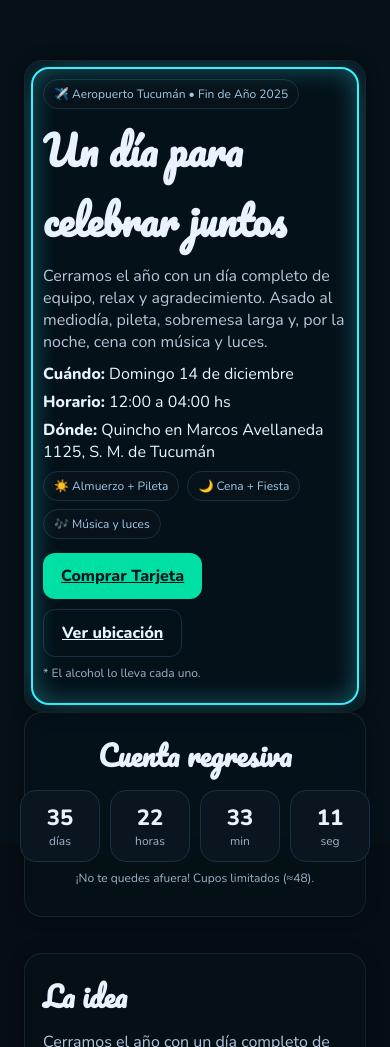
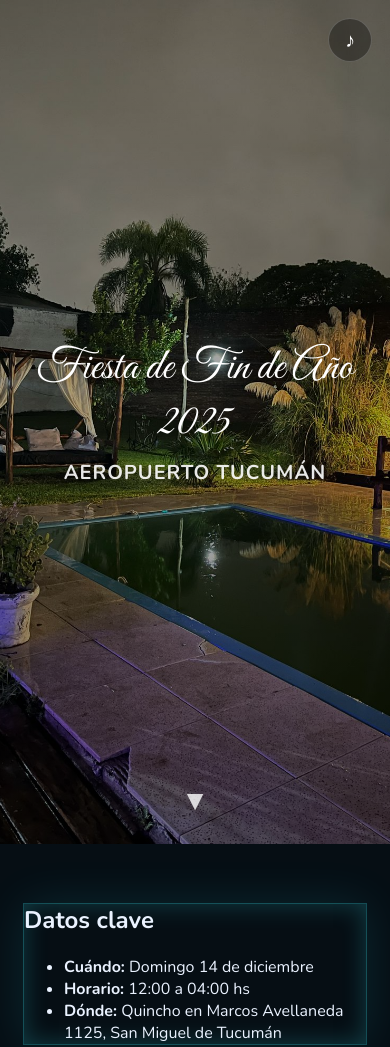
Before and after one commit to azafe/EventoAeropuerto, a plain HTML site: page index.html in a window 390 px wide. Shown: the top 1047 px of the page. Drawn offline with nearby package versions, Linux system fonts and the light colour scheme.

Commit message:
Fondo de hero image

```diff
--- a/app.js
+++ b/app.js
@@ -1,19 +1,31 @@
-const CONFIG = { fechaEvento: '2025-12-14T12:00:00-03:00' };
-const timerEl = document.getElementById('timer');
+// Fecha del evento (mediodía ARG)
+const EVENT_DATE = '2025-12-14T12:00:00-03:00';
+
+// Countdown
+const el = document.getElementById('timer');
 const pad = n => String(n).padStart(2,'0');
-
 function tick(){
-  const now = new Date();
-  const end = new Date(CONFIG.fechaEvento);
+  const now = new Date(), end = new Date(EVENT_DATE);
   const diff = Math.max(0, end - now);
   const d = Math.floor(diff/86400000);
   const h = Math.floor(diff%86400000/3600000);
   const m = Math.floor(diff%3600000/60000);
   const s = Math.floor(diff%60000/1000);
-  timerEl.innerHTML = `
+  el.innerHTML = `
     <div class="box"><div class="num">${pad(d)}</div><div class="lbl">días</div></div>
     <div class="box"><div class="num">${pad(h)}</div><div class="lbl">horas</div></div>
     <div class="box"><div class="num">${pad(m)}</div><div class="lbl">min</div></div>
     <div class="box"><div class="num">${pad(s)}</div><div class="lbl">seg</div></div>`;
 }
 setInterval(tick, 1000); tick();
+
+// Música (opcional)
+const btn = document.getElementById('musicBtn');
+const audio = document.getElementById('bgm');
+let playing = false;
+btn.addEventListener('click', async () => {
+  try{
+    if(!playing){ await audio.play(); playing = true; btn.textContent = '❚❚'; }
+    else{ audio.pause(); playing = false; btn.textContent = '♪'; }
+  }catch(e){ console.log(e); }
+});
--- a/index.html
+++ b/index.html
@@ -1,66 +1,71 @@
+<!DOCTYPE html>
+<html lang="es">
 <head>
+  <meta charset="utf-8" />
+  <meta name="viewport" content="width=device-width, initial-scale=1" />
+  <title>Fin de Año · Aeropuerto Tucumán 2025</title>
 
-  <!-- Nuevas fuentes -->
-  <link href="https://fonts.googleapis.com/css2?family=Nunito:wght@400;600;800&family=Pacifico&display=swap" rel="stylesheet">
-  <link rel="stylesheet" href="style.css">
+  <!-- Fuentes: cursiva elegante + legible -->
+  <link href="https://fonts.googleapis.com/css2?family=Nunito:wght@400;700;900&family=Great+Vibes&display=swap" rel="stylesheet">
+  <link rel="stylesheet" href="style.css" />
 </head>
 <body>
-  <div class="bg-leaves"></div>
 
-  <div class="wrap">
-    <!-- =============== HERO =============== -->
-    <section class="hero section" id="hero">
-      <!-- ÚNICA con neón -->
-      <div class="neon-card">
-        <span class="badge">✈️ Aeropuerto Tucumán • Fin de Año 2025</span>
-        <h1 class="script">Un día para celebrar juntos</h1>
-        <p class="lead">
-          Cerramos el año con un día completo de equipo, relax y agradecimiento.
-          Asado al mediodía, pileta, sobremesa larga y, por la noche, cena con música y luces.
-        </p>
+  <!-- ====== HERO FULL ====== -->
+  <header id="hero" class="hero">
+    <div class="hero-overlay"></div>
 
-        <!-- Datos clave -->
-        <ul class="clean" style="margin-top:6px">
+    <!-- Texto principal -->
+    <div class="hero-inner">
+  <h1 class="script big-title">Fiesta de Fin de Año 2025</h1>
+  <h2 class="script subtitle">Aeropuerto Tucumán</h2>
+</div>
+
+    <!-- Chevron scroll -->
+    <a href="#info" class="chevron" aria-label="Bajar a la información">▼</a>
+
+    <!-- Música (opcional) -->
+    <button class="music-btn" id="musicBtn" aria-label="Reproducir música">♪</button>
+    <audio id="bgm" loop>
+
+    </audio>
+  </header>
+
+  <main class="wrap">
+    <!-- ====== INFO RÁPIDA ====== -->
+    <section id="info" class="section">
+      <div class="card neon-once">
+        <h2 class="script">Datos clave</h2>
+        <ul class="clean">
           <li><b>Cuándo:</b> Domingo 14 de diciembre</li>
           <li><b>Horario:</b> 12:00 a 04:00 hs</li>
-          <li><b>Dónde:</b> Quincho en Marcos Avellaneda 1125, S. M. de Tucumán</li>
+          <li><b>Dónde:</b> Quincho en Marcos Avellaneda 1125, San Miguel de Tucumán</li>
         </ul>
-
-        <!-- Pills -->
-        <div class="pill-row">
-          <span class="pill">☀️ Almuerzo + Pileta</span>
-          <span class="pill">🌙 Cena + Fiesta</span>
-          <span class="pill">🎶 Música y luces</span>
-        </div>
-
-        <!-- CTAs -->
-        <div class="cta-buttons">
-          <a href="#comprar" class="btn btn-primary">Comprar Tarjeta</a>
-          <a href="#lugar" class="btn btn-outline">Ver ubicación</a>
-        </div>
-
-        <p class="note">* El alcohol lo lleva cada uno.</p>
       </div>
 
-      <!-- La segunda card del hero AHORA SIN NEÓN -->
-      <div class="card">
+      <div class="card glass">
         <h2 class="script center">Cuenta regresiva</h2>
         <div id="timer" class="timer" aria-live="polite"></div>
-        <p class="note center">¡No te quedes afuera! Cupos limitados (≈48).</p>
       </div>
     </section>
 
-    <!-- =============== IDEA =============== -->
-    <section class="section" id="idea">
+    <!-- ====== IDEA + PROGRAMA ====== -->
+    <section class="section">
       <div class="grid-2">
-        <div class="card">
+        <div class="card glass">
           <h2 class="script">La idea</h2>
-          <p class="lead">Cerramos el año con un día completo de equipo, relax y agradecimiento. Asado al mediodía, pileta, sobremesa larga y, por la noche, cena con música y luces.</p>
+          <p class="lead">
+            Cerramos el año con un día completo de equipo, relax y agradecimiento.
+            Asado al mediodía, pileta, sobremesa larga y, por la noche, cena con música y luces.
+          </p>
           <ul class="clean">
-            <li>🤝 Camaradería</li><li>🍖 Asado mediodía + noche</li><li>🏊‍♂️ Pileta</li><li>🎶 Fiesta</li>
+            <li>🤝 Camaradería</li>
+            <li>🍖 Asado mediodía + noche</li>
+            <li>🏊‍♂️ Pileta</li>
+            <li>🎶 Fiesta</li>
           </ul>
         </div>
-        <div class="card">
+        <div class="card glass">
           <h2 class="script">Programa</h2>
           <ul class="clean">
             <li><b>12:00</b> Recepción y almuerzo</li>
@@ -73,9 +78,9 @@
       </div>
     </section>
 
-    <!-- =============== LUGAR =============== -->
+    <!-- ====== LUGAR ====== -->
     <section class="section" id="lugar">
-      <div class="card">
+      <div class="card glass">
         <h2 class="script">Lugar</h2>
         <p class="lead">📍 <b>Marcos Avellaneda 1125, San Miguel de Tucumán</b></p>
         <iframe class="mapa"
@@ -84,22 +89,22 @@
       </div>
     </section>
 
-    <!-- =============== FOTOS =============== -->
+    <!-- ====== FOTOS ====== -->
     <section class="section" id="fotos">
       <h2 class="script">Fotos del lugar</h2>
       <div class="gallery grid-3">
         <img src="images/1.HEIC" alt="Salón 1">
         <img src="images/2.HEIC" alt="Salón 2">
         <img src="images/3.HEIC" alt="Salón 3">
-        <!-- agrega más si querés -->
       </div>
+      <p class="note">Tip: si ves que .HEIC no carga en algunos navegadores, exportalas a .jpg y actualizá las rutas.</p>
     </section>
 
-    <!-- =============== TARJETAS =============== -->
+    <!-- ====== TARJETAS ====== -->
     <section class="section" id="comprar">
       <h2 class="script center">Elegí tu tarjeta</h2>
       <div class="buy-grid">
-        <div class="card buy-card">
+        <div class="card glass buy-card">
           <h3 class="script">🌙 Tarjeta Noche</h3>
           <div class="price">$55.000</div>
           <ul class="clean">
@@ -114,7 +119,7 @@
           </a>
         </div>
 
-        <div class="card buy-card">
+        <div class="card glass buy-card">
           <h3 class="script">☀️ Full Pass</h3>
           <div class="price">$65.000</div>
           <ul class="clean">
@@ -132,9 +137,9 @@
       <p class="note center">* El alcohol lo lleva cada uno.</p>
     </section>
 
-    <!-- =============== FORM LINK =============== -->
+    <!-- ====== FORM ====== -->
     <section class="section center" id="form">
-      <div class="card" style="display:inline-block;max-width:760px;text-align:left">
+      <div class="card glass" style="display:inline-block;max-width:760px;text-align:left">
         <h2 class="script">Confirmar presencia</h2>
         <p class="lead">Completá el formulario para elegir tarjeta, modalidad de pago y subir tu comprobante.</p>
         <div class="cta-buttons">
@@ -146,9 +151,10 @@
         </div>
       </div>
     </section>
+  </main>
 
-    <footer>© 2025 Aeropuerto Tucumán · Organización del Evento</footer>
-  </div>
+  <footer>© 2025 Aeropuerto Tucumán · Organización del Evento</footer>
 
   <script src="app.js"></script>
 </body>
+</html>
--- a/style.css
+++ b/style.css
@@ -1,90 +1,137 @@
 :root{
   --text:#EAF2FF; --muted:#b9c6da; --bg:#060E14;
-  --neon:#3cf2ff; --neon-halo:#3cf2ff55; --accent:#00E0A4;
-  --border:#183041; --w:1120px;
+  --accent:#00E0A4; --border:#183041; --w:1120px;
 }
 *{box-sizing:border-box} html{scroll-behavior:smooth}
-body{margin:0;font-family:'Nunito',system-ui;background:var(--bg);color:var(--text);overflow-x:hidden}
+body{margin:0;background:var(--bg);color:var(--text);font-family:'Nunito',system-ui}
+
+/* ===== Texto en arco simple ===== */
+.curved-text {
+  display: inline-block;
+  font-family: 'Great Vibes', cursive;
+  font-size: clamp(40px, 9vw, 80px);
+  color: #fff;
+  text-align: center;
+  transform: rotate(-2deg);
+  letter-spacing: 2px;
+  position: relative;
+  padding-top: 50px;
+}
+
+.curved-text::before {
+  content: "";
+  position: absolute;
+  top: 0;
+  left: 50%;
+  width: 260px;
+  height: 130px;
+  border: 1px solid transparent;
+  border-top-color: transparent;
+  border-radius: 50% 50% 0 0;
+  transform: translateX(-50%) scaleX(1.3);
+  pointer-events: none;
+}
+
+/* curva visual */
+.curved-text span {
+  display: inline-block;
+  transform-origin: bottom center;
+}
+
+
+/* ===== Estilo del hero minimal tipo “boda” ===== */
+.big-title {
+  font-family: 'Great Vibes', cursive;
+  font-size: clamp(48px, 10vw, 92px);
+  font-weight: 400;
+  color: #fff;
+  margin: 0;
+  text-shadow: 0 4px 20px rgba(0, 0, 0, 0.4);
+}
+
+.subtitle {
+  font-family: 'Nunito', sans-serif;
+  font-size: clamp(20px, 4vw, 32px);
+  letter-spacing: 1px;
+  color: rgba(255,255,255,0.9);
+  text-transform: uppercase;
+  margin-top: 8px;
+}
+
+.hero {
+  position: relative;
+  min-height: 100vh;
+  display: flex;
+  flex-direction: column;
+  justify-content: center;
+  align-items: center;
+  background: url("images/HeroPileta.jpg") center/cover no-repeat fixed;
+}
+
+.hero::before {
+  content: "";
+  position: absolute;
+  inset: 0;
+  background: linear-gradient(180deg, rgba(0,0,0,0.15), rgba(0,0,0,0.5));
+  z-index: 0;
+}
+
+.hero-inner {
+  position: relative;
+  z-index: 1;
+  text-align: center;
+  padding: 0 20px;
+}
+
+.chevron {
+  position: absolute;
+  bottom: 24px;
+  left: 50%;
+  transform: translateX(-50%);
+  font-size: 28px;
+  color: #fff;
+  text-decoration: none;
+  opacity: 0.8;
+}
+/* Botón música */
+.music-btn{position:absolute;top:18px;right:18px;width:44px;height:44px;border-radius:999px;border:1px solid rgba(255,255,255,.2);background:rgba(0,0,0,.35);color:#fff;font-size:20px;cursor:pointer}
+
+/* Contenido */
 .wrap{max-width:var(--w);margin:auto;padding:24px}
 .section{margin:36px 0}
 .center{text-align:center}
-.script{font-family:'Pacifico',cursive}   /* títulos cursivos elegantes */
 
-.badge{display:inline-block;padding:6px 10px;border:1px solid var(--border);border-radius:999px;background:#08121a;font-size:12px;color:#9fcaea}
-.pill-row{display:flex;flex-wrap:wrap;gap:8px;margin-top:8px}
-.pill{font-size:12px;padding:6px 10px;border:1px solid var(--border);border-radius:999px;background:#08121a;color:#9fcaea}
-.lead{color:var(--muted);margin:10px 0}
-.note{font-size:12px;color:#9fb1c8;margin-top:8px}
-h1{font-size:40px;margin:6px 0 10px}
-h2{font-size:28px;margin:0 0 10px}
-ul.clean{list-style:none;margin:8px 0 0;padding:0;display:flex;flex-direction:column;gap:6px}
+/* Cards “glass” */
+.card.glass{
+  padding:18px;border-radius:18px;border:1px solid rgba(255,255,255,.08);
+  background:rgba(8,20,28,.35);backdrop-filter:blur(10px) saturate(120%);
+  -webkit-backdrop-filter:blur(10px) saturate(120%);
+}
 
-/* Botones */
-.btn{appearance:none;padding:12px 18px;border-radius:12px;font-weight:800;cursor:pointer;display:inline-block}
+/* Una sola con halo sutil (no marco fuerte) */
+.neon-once{box-shadow:0 0 0 1px rgba(60,242,255,.25), inset 0 0 24px rgba(60,242,255,.22), 0 0 48px rgba(60,242,255,.12)}
+
+.btn{appearance:none;padding:12px 18px;border-radius:12px;font-weight:900;display:inline-block;cursor:pointer}
 .btn-primary{background:var(--accent);color:#00141a}
 .btn-outline{background:transparent;color:var(--text);border:1px solid var(--border)}
-.cta-buttons{margin-top:14px;display:flex;gap:10px;flex-wrap:wrap}
 
-/* ===== Fondo hojas animado ===== */
-.bg-leaves{position:fixed;inset:0;z-index:-2;overflow:hidden;background:#061018}
-.bg-leaves::before,.bg-leaves::after{
-  content:"";position:absolute;inset:-6%;
-  background:url("leaves-bg.jpg") center/cover no-repeat fixed;
-  filter:saturate(1.05) contrast(1.05);will-change:transform
-}
-.bg-leaves::before{opacity:.85;animation:panSlow 60s linear infinite;transform:scale(1.18)}
-.bg-leaves::after {opacity:.45;animation:panSlow2 90s linear infinite;mix-blend-mode:soft-light;transform:scale(1.22)}
-@keyframes panSlow{0%{transform:translate3d(0,0,0) scale(1.18)}50%{transform:translate3d(-2%,-1.5%,0) scale(1.18)}100%{transform:translate3d(0,0,0) scale(1.18)}}
-@keyframes panSlow2{0%{transform:translate3d(0,0,0) scale(1.22)}50%{transform:translate3d(2%,1.5%,0) scale(1.22)}100%{transform:translate3d(0,0,0) scale(1.22)}}
-
-/* ===== Cards con transparencia (efecto vidrio) ===== */
-.card,
-.neon-card {
-  padding: 18px;
-  border-radius: 18px;
-  border: 1px solid rgba(255, 255, 255, 0.08);
-  background: rgba(8, 20, 28, 0.35); /* semitransparente */
-  backdrop-filter: blur(10px) saturate(120%);
-  -webkit-backdrop-filter: blur(10px) saturate(120%);
-  box-shadow: 0 0 15px rgba(0, 0, 0, 0.3);
-  color: var(--text);
-}
-
-/* Sólo la primera (Hero) mantiene marco de neón */
-.neon-card {
-  position: relative;
-  overflow: hidden;
-  isolation: isolate;
-}
-.neon-card::before {
-  content: "";
-  position: absolute;
-  inset: 8px;
-  border-radius: 16px;
-  box-shadow: 0 0 0 2px var(--neon),
-              inset 0 0 24px var(--neon-halo),
-              0 0 48px var(--neon-halo);
-  pointer-events: none;
-  z-index: 2;
-}
-
-.price{font-size:28px;font-weight:800;margin:6px 0 10px}
 .grid-2{display:grid;grid-template-columns:1fr 1fr;gap:20px}
 .grid-3{display:grid;grid-template-columns:repeat(3,1fr);gap:16px}
 .buy-grid{display:grid;grid-template-columns:1fr 1fr;gap:18px}
+.price{font-size:28px;font-weight:900;margin:6px 0 10px}
+
 .gallery img{width:100%;height:220px;object-fit:cover;border-radius:14px;border:1px solid var(--border)}
 
-/* Timer */
 .timer{display:flex;gap:10px;justify-content:center;margin-top:10px}
-.box{background:#0a1520;border:1px solid var(--border);border-radius:16px;padding:12px;min-width:80px}
-.num{font-size:22px;font-weight:800;text-align:center}
+.box{background:rgba(8,20,28,.5);border:1px solid var(--border);border-radius:16px;padding:12px;min-width:80px}
+.num{font-size:22px;font-weight:900;text-align:center}
 .lbl{text-align:center;font-size:12px;color:#9fb1c8}
 
-/* Mapa + Footer */
 .mapa{width:100%;height:280px;border:1px solid var(--border);border-radius:14px;margin-top:10px}
 footer{text-align:center;color:#9fb1c8;padding:36px 0}
 
 /* Responsive */
-@media(max-width:900px){
+@media (max-width:900px){
+  h1.script{font-size:44px}
   .grid-2,.grid-3,.buy-grid{grid-template-columns:1fr}
 }
```
Also changed, not shown: images/HeroPileta.jpg (added), 1 other file.
